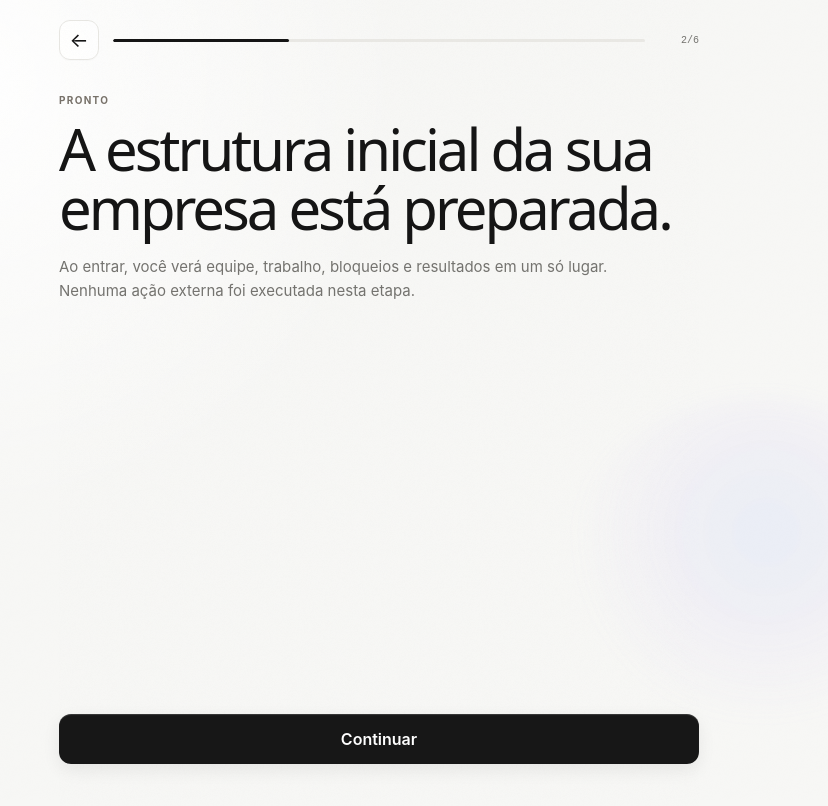
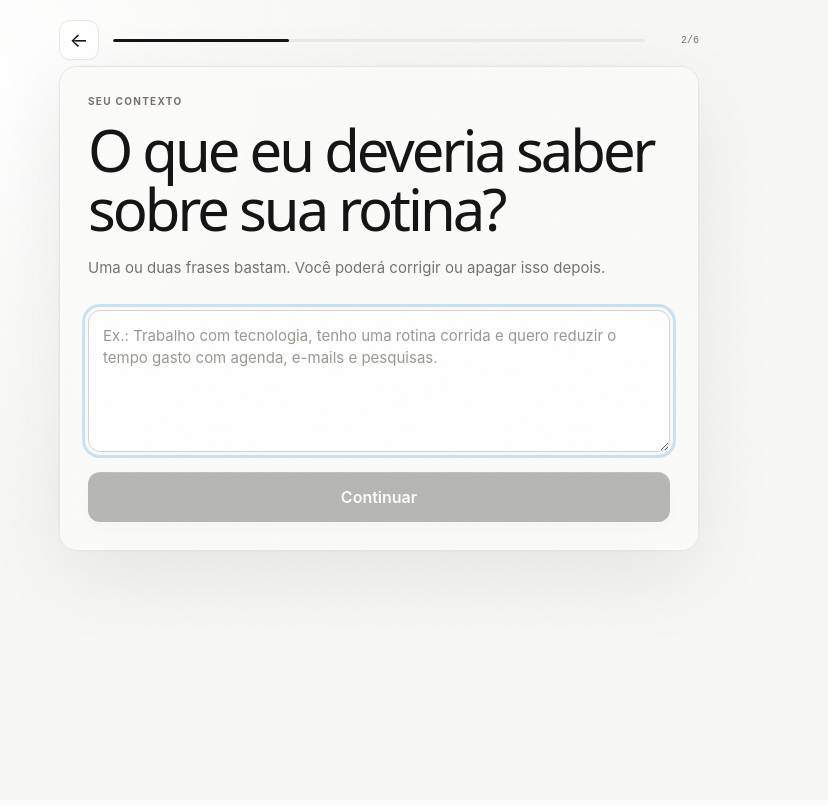
Before and after one commit to raphaelribeirob/AGESOMA, a Next.js app in the folder apps/web/: page /onboarding in a window 1280 px wide. Both pictures are taken after a click on the button "Começar". Shown: the top 806 px of the page, without its empty margins (261-1089 px from the left). Built offline with nearby package versions, Linux system fonts and the light colour scheme.

Commit message:
refactor: replace business onboarding with personal delegation

```diff
--- a/apps/web/app/onboarding/page.tsx
+++ b/apps/web/app/onboarding/page.tsx
@@ -1,15 +1,13 @@
 "use client";
 
-import { useEffect, useMemo, useState } from "react";
+import { useEffect, useState } from "react";
 import { useRouter } from "next/navigation";
 import { agesomaPackage } from "../../lib/riverthree-product";
 
 type Choice = { label: string; value: string; detail?: string };
 type Draft = {
-  companyContext: string;
-  teamSize: string;
-  teamStructure: string;
-  coordinationProblem: string;
+  personalContext: string;
+  priorityArea: string;
   request: string;
 };
 
@@ -18,22 +16,21 @@ const FIRST_REQUEST_KEY = "agesoma:first-request";
 const PREPARED_REQUEST_KEY = "agesoma:prepared-request";
 
 const initialDraft: Draft = {
-  companyContext: "",
-  teamSize: "",
-  teamStructure: "",
-  coordinationProblem: "",
+  personalContext: "",
+  priorityArea: "",
   request: ""
 };
 
-const problemChoices: Choice[] = [
-  { label: "Ninguém sabe o que é prioridade", value: "priority", detail: "O trabalho muda e a equipe perde foco." },
-  { label: "As coisas ficam paradas", value: "blocked", detail: "Tarefas dependem de cobrança e acompanhamento." },
-  { label: "Algumas pessoas ficam sobrecarregadas", value: "capacity", detail: "A distribuição de trabalho não está clara." },
-  { label: "Eu preciso acompanhar tudo", value: "owner_bottleneck", detail: "A empresa depende demais do dono para andar." }
+const priorityChoices: Choice[] = [
+  { label: "Agenda e compromissos", value: "calendar", detail: "Organizar reuniões, prazos, eventos e lembretes." },
+  { label: "E-mail e mensagens", value: "communication", detail: "Ler contexto, preparar respostas e acompanhar pendências." },
+  { label: "Pesquisa e decisões", value: "research", detail: "Investigar opções, comparar informações e preparar decisões." },
+  { label: "Trabalho e documentos", value: "work", detail: "Preparar arquivos, relatórios, apresentações e tarefas digitais." },
+  { label: "Administração pessoal", value: "life_admin", detail: "Resolver pequenas burocracias e rotinas que consomem tempo." }
 ];
 
-function problemLabel(value: string) {
-  return problemChoices.find((choice) => choice.value === value)?.label ?? "Coordenação da equipe";
+function priorityLabel(value: string) {
+  return priorityChoices.find((choice) => choice.value === value)?.label ?? "O que for mais importante";
 }
 
 export default function OnboardingPage() {
@@ -57,16 +54,8 @@ export default function OnboardingPage() {
     if (request) setDraft((current) => ({ ...current, request }));
   }, []);
 
-  const peoplePreview = useMemo(() => {
-    return draft.teamStructure
-      .split(/\n|;/)
-      .map((line) => line.trim())
-      .filter(Boolean)
-      .slice(0, 4);
-  }, [draft.teamStructure]);
-
   const progress = Math.round(((index + 1) / steps.length) * 100);
-  const isAutoStep = step.id === "coordination_problem";
+  const isAutoStep = step.id === "priority_area";
 
   function persist(nextDraft: Draft) {
     sessionStorage.setItem(STORAGE_KEY, JSON.stringify(nextDraft));
@@ -81,9 +70,9 @@ export default function OnboardingPage() {
     });
   }
 
-  function selectProblem(value: string) {
+  function selectPriority(value: string) {
     setDraft((current) => {
-      const nextDraft = { ...current, coordinationProblem: value };
+      const nextDraft = { ...current, priorityArea: value };
       persist(nextDraft);
       return nextDraft;
     });
@@ -91,10 +80,8 @@ export default function OnboardingPage() {
   }
 
   function canContinue() {
-    if (step.id === "company_context") return draft.companyContext.trim().length >= 3;
-    if (step.id === "team_size") return Number(draft.teamSize) >= 1 && Number(draft.teamSize) <= 500;
-    if (step.id === "team_structure") return draft.teamStructure.trim().length >= 3;
-    if (step.id === "desired_outcome") return draft.request.trim().length >= 3;
+    if (step.id === "personal_context") return draft.personalContext.trim().length >= 3;
+    if (step.id === "first_request") return draft.request.trim().length >= 3;
     return true;
   }
 
@@ -108,7 +95,7 @@ export default function OnboardingPage() {
     sessionStorage.setItem(PREPARED_REQUEST_KEY, JSON.stringify({
       ...draft,
       product: agesomaPackage.product.id,
-      activationState: "team_structure_prepared",
+      activationState: "personal_context_prepared",
       preparedAt: new Date().toISOString()
     }));
     router.push("/");
@@ -117,50 +104,38 @@ export default function OnboardingPage() {
   const screen = (() => {
     if (step.id === "welcome") return {
       eyebrow: "",
-      title: "Organize a empresa sem precisar cobrar todo mundo.",
-      body: "A AGESOMA entende quem faz o quê, distribui o trabalho e acompanha o que precisa avançar.",
+      title: "Um assistente que cuida das coisas por você.",
+      body: "Explique o que precisa ser resolvido. A AGESOMA organiza o trabalho, usa seu contexto e só pede sua decisão quando for necessário.",
       surface: "welcome"
     };
-    if (step.id === "company_context") return {
-      eyebrow: "Sua empresa",
-      title: "O que sua empresa faz?",
-      body: "Uma frase basta. Isso me dá contexto para entender o trabalho da equipe.",
+    if (step.id === "personal_context") return {
+      eyebrow: "Seu contexto",
+      title: "O que eu deveria saber sobre sua rotina?",
+      body: "Uma ou duas frases bastam. Você poderá corrigir ou apagar isso depois.",
       surface: "plain"
     };
-    if (step.id === "team_size") return {
-      eyebrow: "Equipe",
-      title: "Quantas pessoas trabalham com você?",
-      body: "Conte somente quem participa da operação do dia a dia.",
+    if (step.id === "priority_area") return {
+      eyebrow: "Primeiro foco",
+      title: "Onde você mais quer recuperar tempo?",
+      body: "Isso só define por onde começamos. Você poderá pedir qualquer outra coisa depois.",
       surface: "plain"
     };
-    if (step.id === "team_structure") return {
-      eyebrow: "Responsabilidades",
-      title: "Quem faz o quê?",
-      body: "Escreva nomes e funções de forma simples. Não precisa montar organograma.",
+    if (step.id === "first_request") return {
+      eyebrow: "Primeira delegação",
+      title: "O que você quer tirar da sua cabeça agora?",
+      body: "Escreva o resultado que você quer. Não precisa explicar como fazer.",
       surface: "plain"
     };
-    if (step.id === "coordination_problem") return {
-      eyebrow: "Hoje",
-      title: "Onde a organização mais falha?",
-      body: "Isso define o que eu devo acompanhar primeiro.",
-      surface: "plain"
-    };
-    if (step.id === "desired_outcome") return {
-      eyebrow: "Primeiro trabalho",
-      title: "O que precisa andar agora?",
-      body: "Escreva como falaria com alguém que conhece toda a sua empresa.",
-      surface: "plain"
-    };
-    if (step.id === "coordination_preview") return {
-      eyebrow: "Como vou organizar",
-      title: "Um responsável para cada trabalho.",
-      body: "Eu acompanho pessoas, assumo o que puder ser resolvido digitalmente e só chamo você quando for necessário.",
+    if (step.id === "assistant_preview") return {
+      eyebrow: "Como vou trabalhar",
+      title: "Você pede o resultado. Eu cuido da coordenação.",
+      body: "Eu reúno contexto, preparo os passos, executo o que estiver autorizado e volto quando houver algo para decidir ou quando estiver concluído.",
       surface: "resultPreview"
     };
     return {
       eyebrow: "Pronto",
-      title: "A estrutura inicial da sua empresa está preparada.",
-      body: "Ao entrar, você verá equipe, trabalho, bloqueios e resultados em um só lugar. Nenhuma ação externa foi executada nesta etapa.",
+      title: "Seu assistente está preparado.",
+      body: "A primeira tarefa está pronta para entrar na conversa. Nenhuma ação externa foi executada durante o onboarding.",
       surface: "success"
     };
   })();
@@ -183,29 +158,29 @@ export default function OnboardingPage() {
 
         {step.id === "welcome" ? (
           <div className="r3WelcomeMaterial" aria-hidden="true">
-            <span>entenda.</span>
+            <span>lembre.</span>
             <span>organize.</span>
-            <span>faça avançar.</span>
+            <span>resolva.</span>
           </div>
         ) : null}
 
-        {step.id === "company_context" ? (
-          <textarea className="onboardingTextarea" aria-label="O que sua empresa faz" placeholder="Ex.: Vendemos consórcios e atendemos clientes pelo WhatsApp." value={draft.companyContext} onChange={(event) => update("companyContext", event.target.value)} rows={4} autoFocus />
+        {step.id === "personal_context" ? (
+          <textarea
+            className="onboardingTextarea"
+            aria-label="Contexto pessoal"
+            placeholder="Ex.: Trabalho com tecnologia, tenho uma rotina corrida e quero reduzir o tempo gasto com agenda, e-mails e pesquisas."
+            value={draft.personalContext}
+            onChange={(event) => update("personalContext", event.target.value)}
+            rows={5}
+            autoFocus
+          />
         ) : null}
 
-        {step.id === "team_size" ? (
-          <input className="onboardingTextarea" aria-label="Tamanho da equipe" type="number" min="1" max="500" inputMode="numeric" placeholder="Ex.: 8" value={draft.teamSize} onChange={(event) => update("teamSize", event.target.value)} autoFocus />
-        ) : null}
-
-        {step.id === "team_structure" ? (
-          <textarea className="onboardingTextarea" aria-label="Quem faz o quê" placeholder={"Ex.:\nCarlos — vendas e propostas\nAna — financeiro e cobranças\nJoana — atendimento"} value={draft.teamStructure} onChange={(event) => update("teamStructure", event.target.value)} rows={6} autoFocus />
-        ) : null}
-
-        {step.id === "coordination_problem" ? (
+        {step.id === "priority_area" ? (
           <div className="choiceGrid">
-            {problemChoices.map((choice) => {
-              const active = draft.coordinationProblem === choice.value;
-              return <button key={choice.value} className={active ? "choice active" : "choice"} onClick={() => selectProblem(choice.value)}>
+            {priorityChoices.map((choice) => {
+              const active = draft.priorityArea === choice.value;
+              return <button key={choice.value} className={active ? "choice active" : "choice"} onClick={() => selectPriority(choice.value)}>
                 <span className="choiceCheck">{active ? "✓" : ""}</span>
                 <span><strong>{choice.label}</strong>{choice.detail ? <small>{choice.detail}</small> : null}</span>
               </button>;
@@ -213,30 +188,37 @@ export default function OnboardingPage() {
           </div>
         ) : null}
 
-        {step.id === "desired_outcome" ? (
-          <textarea className="onboardingTextarea" aria-label="O que precisa andar agora" placeholder="Ex.: Organize a equipe para responder todos os clientes atrasados até amanhã." value={draft.request} onChange={(event) => update("request", event.target.value)} rows={5} autoFocus />
+        {step.id === "first_request" ? (
+          <textarea
+            className="onboardingTextarea"
+            aria-label="Primeira delegação"
+            placeholder="Ex.: Organize minha próxima semana e deixe prontas as respostas dos e-mails que precisam de mim."
+            value={draft.request}
+            onChange={(event) => update("request", event.target.value)}
+            rows={5}
+            autoFocus
+          />
         ) : null}
 
-        {step.id === "coordination_preview" ? (
+        {step.id === "assistant_preview" ? (
           <div className="r3ResultPreview">
             <div className="previewHero">
-              <span className="monoLabel">PRIMEIRO TRABALHO</span>
-              <strong>{draft.request.trim() || "Organizar a primeira prioridade"}</strong>
-              <p>A AGESOMA define o responsável, acompanha até a conclusão e assume internamente o que não precisa ocupar uma pessoa.</p>
+              <span className="monoLabel">PRIMEIRA DELEGAÇÃO</span>
+              <strong>{draft.request.trim() || "Organizar a próxima prioridade"}</strong>
+              <p>A AGESOMA assume a coordenação e mantém você no controle das ações que exigem autorização.</p>
             </div>
             <div className="personalizationEvidence">
-              <div><span>Empresa</span><strong>{draft.companyContext || "Seu negócio"}</strong></div>
-              <div><span>Equipe</span><strong>{draft.teamSize ? `${draft.teamSize} pessoa${Number(draft.teamSize) === 1 ? "" : "s"}` : "Sua equipe"}</strong></div>
-              <div><span>Primeiro foco</span><strong>{problemLabel(draft.coordinationProblem)}</strong></div>
+              <div><span>Contexto</span><strong>{draft.personalContext || "Sua rotina"}</strong></div>
+              <div><span>Primeiro foco</span><strong>{priorityLabel(draft.priorityArea)}</strong></div>
             </div>
           </div>
         ) : null}
 
         {step.id === "first_execution" ? (
           <div className="r3FirstAction">
-            <div><span className="monoLabel">EMPRESA</span><strong>{draft.companyContext || "Seu negócio"}</strong></div>
-            <div><span className="monoLabel">EQUIPE</span><strong>{peoplePreview.length ? peoplePreview.join(" · ") : `${draft.teamSize || "—"} pessoas`}</strong></div>
-            <div><span className="monoLabel">PRIMEIRO TRABALHO</span><strong>{draft.request || "Organizar a próxima prioridade"}</strong></div>
+            <div><span className="monoLabel">CONTEXTO</span><strong>{draft.personalContext || "Sua rotina"}</strong></div>
+            <div><span className="monoLabel">FOCO</span><strong>{priorityLabel(draft.priorityArea)}</strong></div>
+            <div><span className="monoLabel">PRIMEIRA TAREFA</span><strong>{draft.request || "Organizar a próxima prioridade"}</strong></div>
           </div>
         ) : null}
 
```
